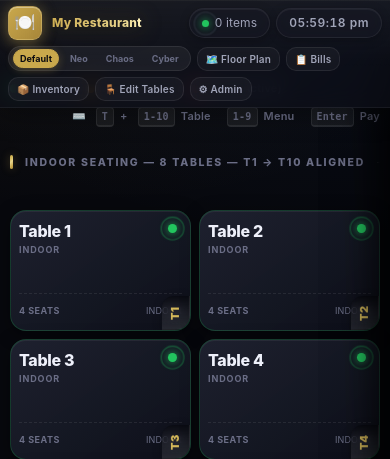
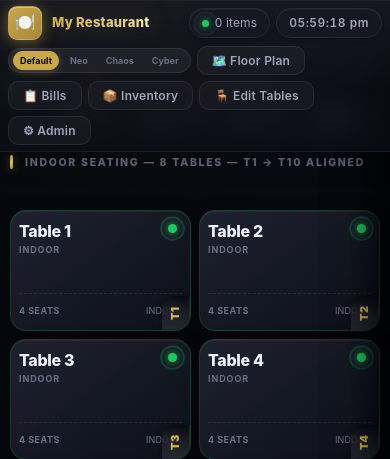
Before and after one commit to Shanayardptrial/POS, a Flask app: page / in a window 390 px wide. Shown: the top 459 px of the page. Run offline with Flask 3, Linux system fonts and the light colour scheme; data comes from the database, SQL or seed files in the repository; data that the repository does not hold is empty.

Commit message:
Make POS and Admin UI fully responsive for all mobile phone screens

```diff
--- a/templates/pos_index.html
+++ b/templates/pos_index.html
@@ -2,7 +2,7 @@
 <html lang="en">
 <head>
 <meta charset="UTF-8">
-<meta name="viewport" content="width=device-width, initial-scale=1.0">
+<meta name="viewport" content="width=device-width, initial-scale=1.0, maximum-scale=1.0, user-scalable=no, viewport-fit=cover">
 <title>Restaurant POS</title>
 <style>
 *,*::before,*::after{box-sizing:border-box;margin:0;padding:0}
@@ -770,33 +770,45 @@ html{font-size:clamp(12px, 0.85vw + 0.35rem, 16px)}
 .op-menu{grid-template-columns:repeat(auto-fill, minmax(clamp(100px, 10vw, 130px), 1fr))}
 .topbar{gap:clamp(6px, 0.8vw, 12px);padding:0 clamp(8px, 1.2vw, 18px)}
 .brand-name{font-size:clamp(13px, 1.1vw, 16px)}
+
 @media(min-width:1920px){
   .floor-container{max-width:1600px;margin:0 auto;width:100%}
   .tables-grid{grid-template-columns:repeat(auto-fill, minmax(180px,1fr))}
   .menu-grid{grid-template-columns:repeat(auto-fill, minmax(160px,1fr))}
 }
+
+/* ─── MOBILE RESPONSIVE ENHANCEMENTS (PADDINGS, TOUCH TARGETS & MODALS) ─── */
 @media(max-width:860px){
-  .order-panel{width:96vw;height:92vh;max-height:92vh;border-radius:16px}
-  .op-body{flex-direction:column}
-  .op-left{border-right:none;border-bottom:1px solid rgba(255,255,255,.06)}
-  .op-right{width:100%;max-width:none}
-  .op-menu{grid-template-columns:repeat(auto-fill,minmax(100px,1fr));padding:12px 14px;max-height:42vh}
+  .order-panel{width:100vw;height:100dvh;max-height:100dvh;border-radius:0;inset:0}
+  .op-body{flex-direction:column;max-height:calc(100dvh - 60px);overflow-y:auto}
+  .op-left{border-right:none;border-bottom:1px solid rgba(255,255,255,.06);flex:1;max-height:50vh;overflow-y:auto}
+  .op-right{width:100%;max-width:none;flex:1}
+  .op-menu{grid-template-columns:repeat(auto-fill,minmax(95px,1fr));padding:10px;gap:8px}
 }
 @media(max-width:768px){
-  .floor-container{padding:16px 12px}
-  .tables-grid{grid-template-columns:repeat(auto-fill, minmax(105px,1fr))}
-  .menu-grid{grid-template-columns:repeat(auto-fill, minmax(90px,1fr))}
-  .filter-row{flex-wrap:wrap}
-  .search-box{max-width:none;flex:1 1 100%}
-  .cat-scroll{padding:10px 12px}
-  .op-menu{grid-template-columns:repeat(auto-fill, minmax(85px,1fr))}
-}
-@media(max-width:640px){
-  .hist-panel,.inv-panel{width:100vw;max-width:100vw}
-  .topbar{padding:0 8px;gap:6px;flex-wrap:nowrap;overflow-x:auto;height:52px}
-  .topbar::-webkit-scrollbar{height:0}
-  .brand-name{font-size:12px}
-  .btn-ghost{padding:5px 8px;font-size:10px;white-space:nowrap}
+  input[type="text"], input[type="number"], input[type="search"], input[type="password"], select, textarea {
+    font-size: 16px !important;
+  }
+  button, .btn-ghost, .table-card, .menu-item, .cat-chip {
+    -webkit-tap-highlight-color: transparent;
+    touch-action: manipulation;
+  }
+  button:active, .btn-ghost:active, .table-card:active, .menu-item:active {
+    transform: scale(0.97);
+  }
+  .topbar {
+    display: flex;
+    overflow-x: auto;
+    white-space: nowrap;
+    -webkit-overflow-scrolling: touch;
+    scroll-snap-type: x mandatory;
+    padding: 6px 10px;
+    height: 54px;
+    gap: 6px;
+    scrollbar-width: none;
+  }
+  .topbar::-webkit-scrollbar { display: none; }
+  .topbar > * { flex-shrink: 0; scroll-snap-align: start; }
   .floor-container{padding:14px 10px}
   .tables-grid{grid-template-columns:repeat(auto-fill,minmax(98px,1fr));gap:8px}
   .table-card{padding:14px 10px 12px}
```
Also changed, not shown: templates/admin.html (+31 -15 lines).
